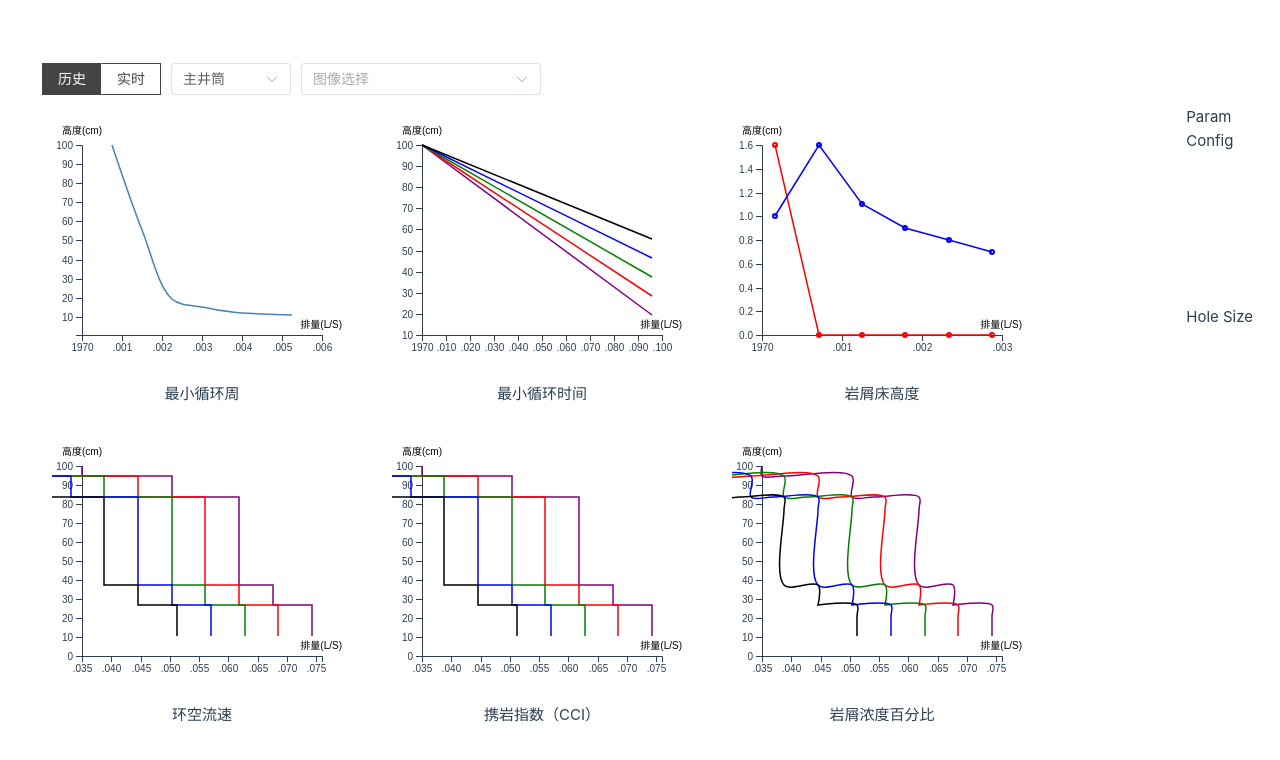
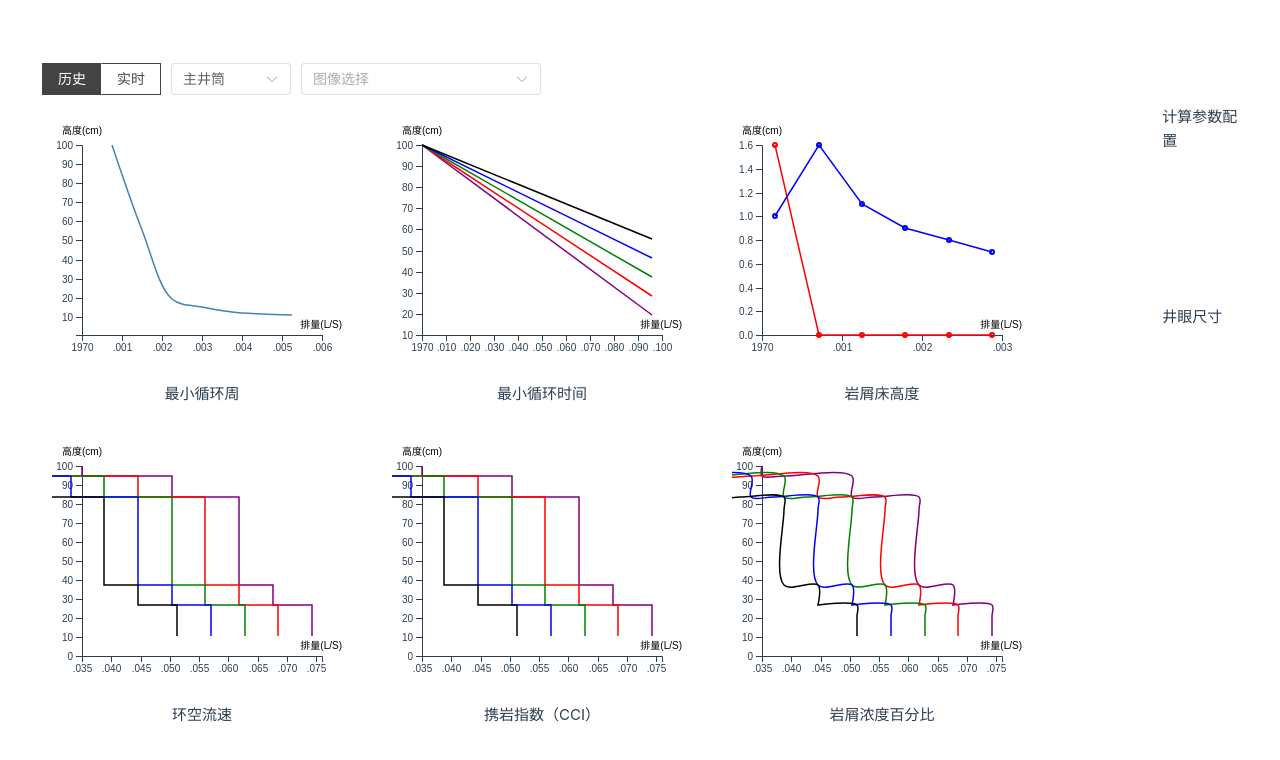
Before and after one commit to daqian/data-visualization, a Vue app: page / in a window 1280 px wide. Shown: the top 760 px of the page. Built offline with nearby package versions, Linux system fonts and the light colour scheme.

Commit message:
modify details

```diff
--- a/src/views/HomeView.vue
+++ b/src/views/HomeView.vue
@@ -48,8 +48,8 @@ const onConditionChange = function (condition: any) {
         </div>
       </div>
       <div class="right-side">
-        <div class="param-config">Param Config</div>
-        <div class="hole-size">Hole Size</div>
+        <div class="param-config">计算参数配置</div>
+        <div class="hole-size">井眼尺寸</div>
       </div>
     </div>
   </div>
```
